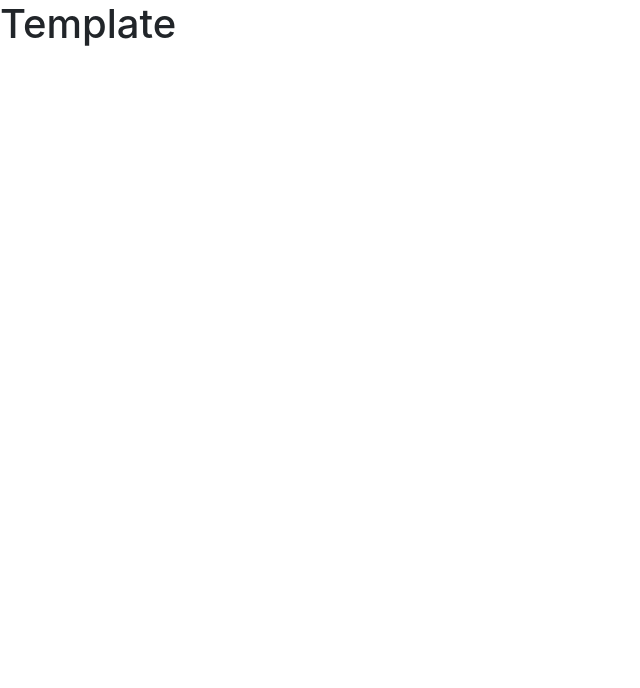
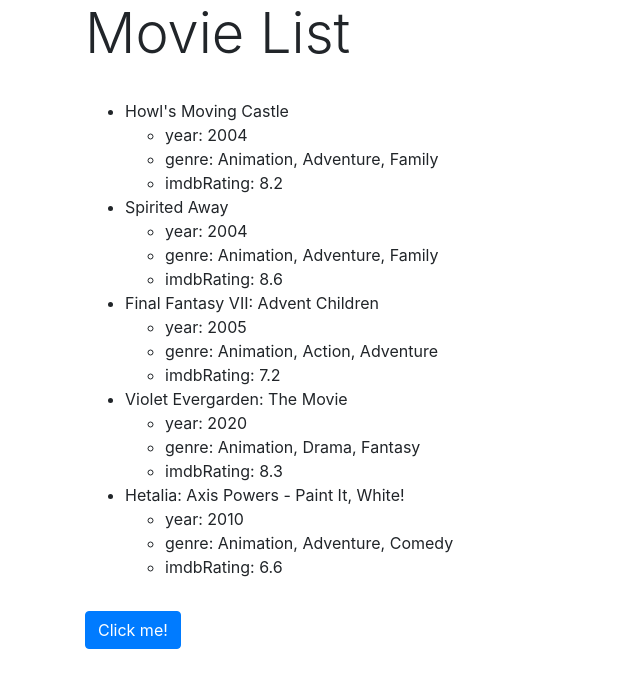
Before and after one commit to nakiacallaway/js-movie-list, a plain HTML site: page index.html in a window 1280 px wide. Shown: the whole page, without its empty margins (0-640 px from the left). Drawn offline with nearby package versions, Linux system fonts and the light colour scheme.

Commit message:
added movie list and button

```diff
--- a/index.html
+++ b/index.html
@@ -7,11 +7,69 @@
     <!-- Bootstrap CSS -->
     <link rel="stylesheet" href="https://cdn.jsdelivr.net/npm/bootstrap@4.6.0/dist/css/bootstrap.min.css" integrity="sha384-B0vP5xmATw1+K9KRQjQERJvTumQW0nPEzvF6L/Z6nronJ3oUOFUFpCjEUQouq2+l" crossorigin="anonymous">
     <link rel="stylesheet" href="css/style.css">
-    <title>Template</title>
+    <title>Movie List</title>
   </head>
   <body>
-    <h1>Template</h1>
     <div class="container">
+      <div class="row">
+        <div class="col">
+          <h1 class="display-4">Movie List</h1>
+          <p>
+            <ul class="py-3">
+
+              <li>
+                Howl's Moving Castle
+                <ul>
+                  <li>year: 2004</li>
+                  <li>genre: Animation, Adventure, Family</li>
+                  <li>imdbRating: 8.2</li>
+                </ul>
+              </li>
+
+              <li>
+                Spirited Away
+                <ul>
+                  <li>year: 2004</li>
+                  <li>genre: Animation, Adventure, Family</li>
+                  <li>imdbRating: 8.6</li>
+                </ul>
+              </li>
+
+              <li>
+                Final Fantasy VII: Advent Children
+                <ul>
+                  <li>year: 2005</li>
+                  <li>genre: Animation, Action, Adventure</li>
+                  <li>imdbRating: 7.2</li>
+                </ul>
+              </li>
+
+              <li>
+                Violet Evergarden: The Movie
+                <ul>
+                  <li>year: 2020</li>
+                  <li>genre: Animation, Drama, Fantasy</li>
+                  <li>imdbRating: 8.3</li>
+                </ul>
+              </li>
+
+              <li>
+                Hetalia: Axis Powers - Paint It, White!
+                <ul>
+                  <li>year: 2010</li>
+                  <li>genre: Animation, Adventure, Comedy</li>
+                  <li>imdbRating: 6.6</li>
+                </ul>
+              </li>
+
+
+            </ul>
+          </p>
+
+          <button class="btn btn-primary" onclick="">Click me!</button>
+
+        </div>
+      </div>
     </div>
     <!-- Optional JavaScript; choose one of the two! -->
     <!-- Option 1: jQuery and Bootstrap Bundle (includes Popper) -->
--- a/js/js-movie-list.js
+++ b/js/js-movie-list.js
@@ -0,0 +1,37 @@
+const movies = [
+    {
+        name: "Howl's Moving Castle",
+        year: 2004,
+        genre: ['Animation', 'Adventure', 'Family'],
+        description: "When an unconfident young woman is cursed with an old body by a spiteful witch, her only chance of breaking the spell lies with a self-indulgent yet insecure young wizard and his companions in his legged, walking castle.",
+        imdbRating: 8.2
+    },
+    {
+        name: "Spirited Away",
+        year: 2001,
+        genre: ['Animation', 'Adventure', 'Family'],
+        description: "During her family's move to the suburbs, a sullen 10-year-old girl wanders into a world ruled by gods, witches, and spirits, and where humans are changed into beasts.",
+        imdbRating: 8.6
+    },
+    {
+        name: "Final Fantasy VII: Advent Children",
+        year: 2005,
+        genre: ['Animation', 'Action', 'Adventure'],
+        description: "An ex-mercenary is forced out of isolation when three mysterious men kidnap and brainwash the city's children afflicted with the Geostigma disease.",
+        imdbRating: 7.2
+    },
+    {
+        name: "Violet Evergarden: The Movie",
+        year: 2020,
+        genre: ['Animation', 'Drama', 'Fantasy'],
+        description: "After the aftermath of a war, a young girl who was used as a 'tool' for war learned to live. With the scars of burns , she goes back to her past to feel the true feelings of the Major's ,'I love you.'",
+        imdbRating: 8.3
+    },
+    {
+        name: "Hetalia: Axis Powers - Paint It, White!",
+        year: 2010,
+        genre: ['Animation, Adventure, Comedy'],
+        description: "The Axis Powers must band together to save the world from aliens who are painting everything white.",
+        imdbRating: 6.6
+    }
+];
```
